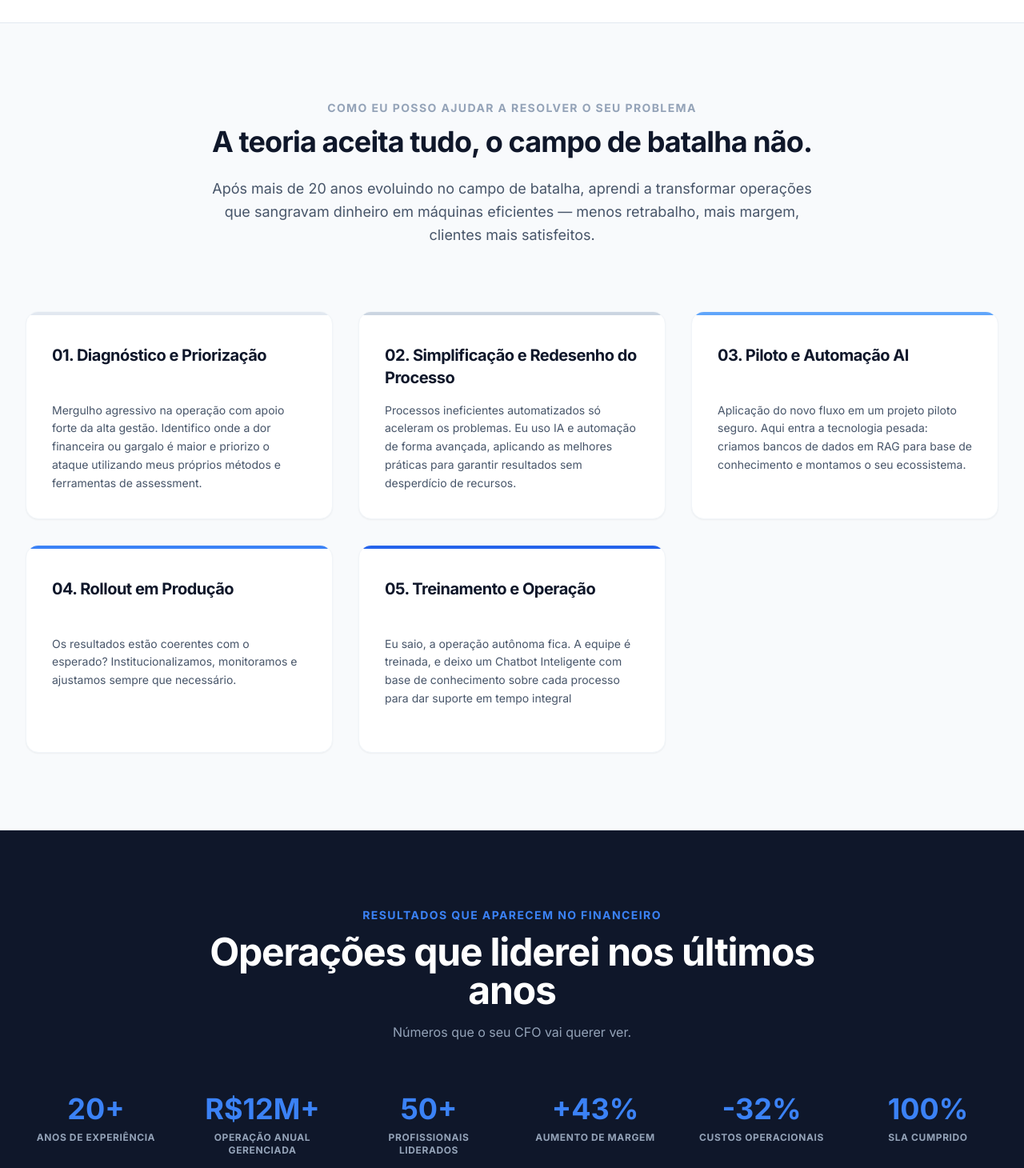
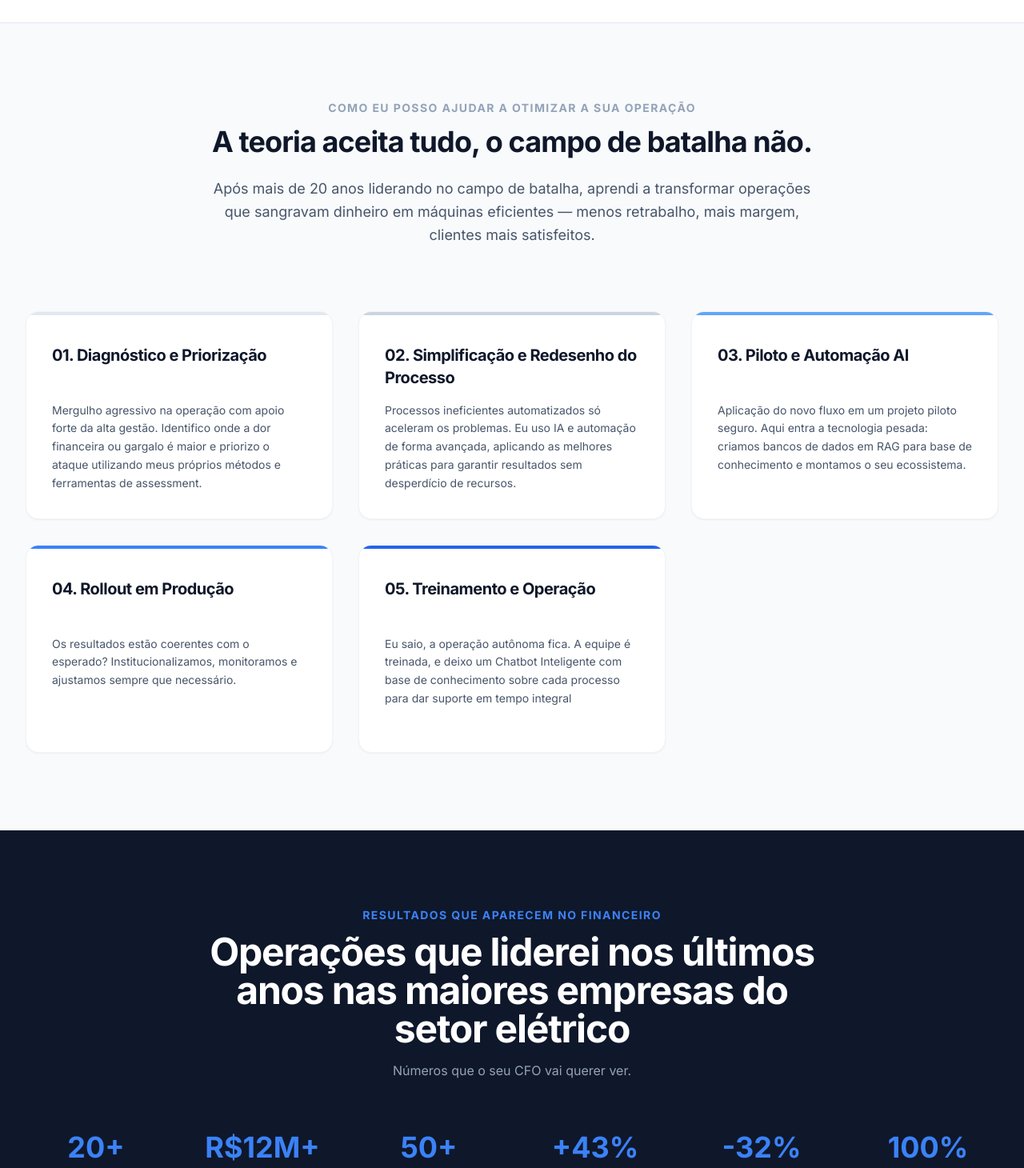
Before and after one commit to Lindualdo/aldosantos, a Next.js app: page / in a window 1280 px wide. Shown: the part 2380-3840 px from the top of the page at 80% size. Built offline with nearby package versions, Linux system fonts and the light colour scheme.

Commit message:
melhoria nas frases

```diff
--- a/app/page.tsx
+++ b/app/page.tsx
@@ -180,12 +180,12 @@ export default function Home() {
       <section className="py-24 bg-slate-50 border-y border-slate-200">
         <div className="max-w-7xl mx-auto px-6 lg:px-8">
           <div className="text-center max-w-3xl mx-auto mb-20">
-            <h3 className="text-sm font-bold tracking-widest text-slate-400 uppercase mb-3">Como eu posso ajudar a resolver o seu problema</h3>
+            <h3 className="text-sm font-bold tracking-widest text-slate-400 uppercase mb-3">Como eu posso ajudar a otimizar a sua operação</h3>
             <h2 className="text-3xl md:text-4xl font-bold text-slate-900 tracking-tight mb-6">
               A teoria aceita tudo, o campo de batalha não.
             </h2>
             <p className="text-lg text-slate-600 leading-relaxed">
-              Após mais de 20 anos evoluindo no campo de batalha, aprendi a transformar operações que sangravam dinheiro em máquinas eficientes — menos retrabalho, mais margem, clientes mais satisfeitos.
+              Após mais de 20 anos liderando no campo de batalha, aprendi a transformar operações que sangravam dinheiro em máquinas eficientes — menos retrabalho, mais margem, clientes mais satisfeitos.
             </p>
           </div>
 
@@ -242,7 +242,7 @@ export default function Home() {
           <div className="text-center max-w-3xl mx-auto mb-16">
             <h3 className="text-sm font-bold tracking-widest text-blue-500 uppercase mb-3">Resultados que aparecem no financeiro</h3>
             <h2 className="text-3xl md:text-5xl font-bold text-white tracking-tight mb-4">
-              Operações que liderei nos últimos anos
+              Operações que liderei nos últimos anos nas maiores empresas do setor elétrico
             </h2>
             <p className="text-slate-400">
               Números que o seu CFO vai querer ver.
```
